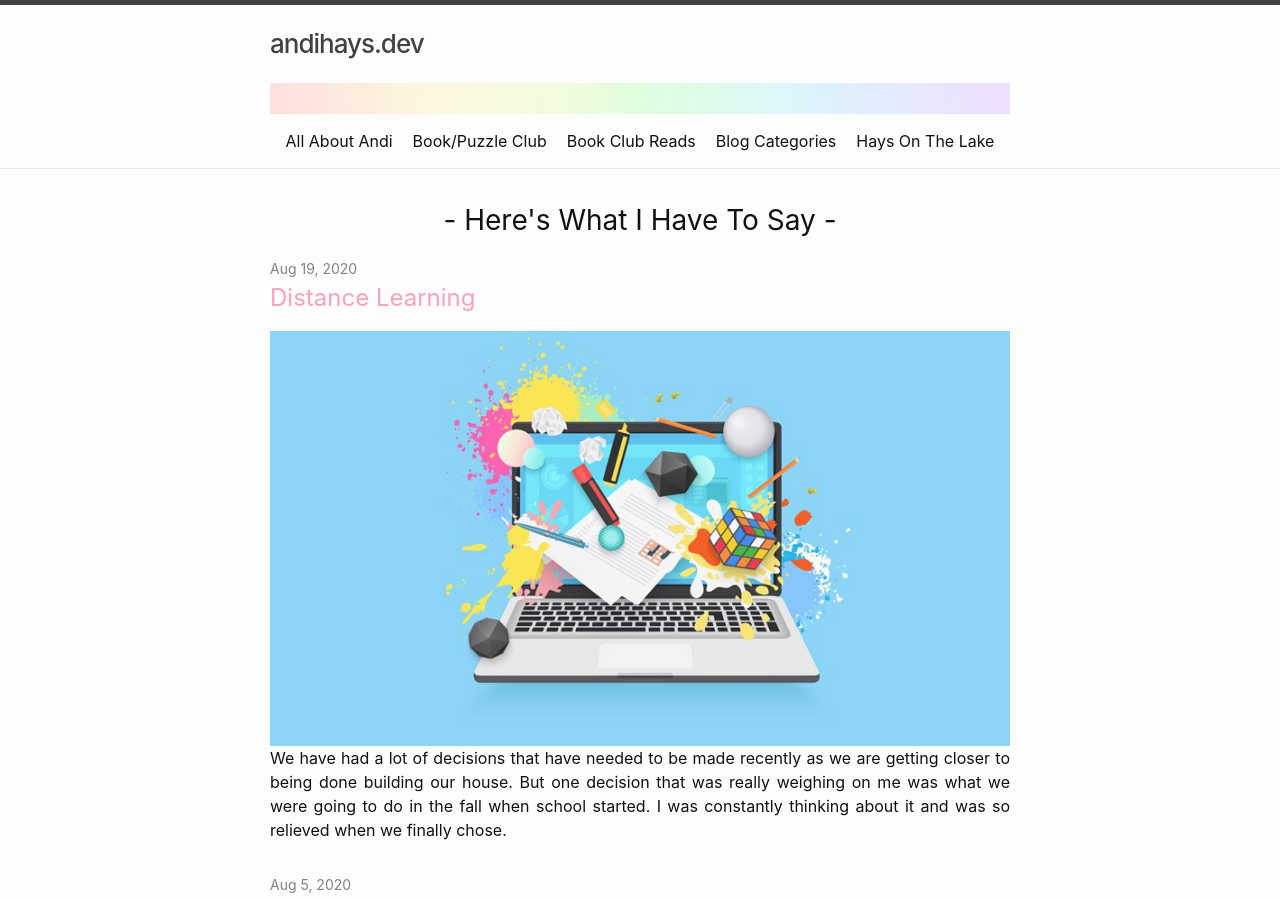
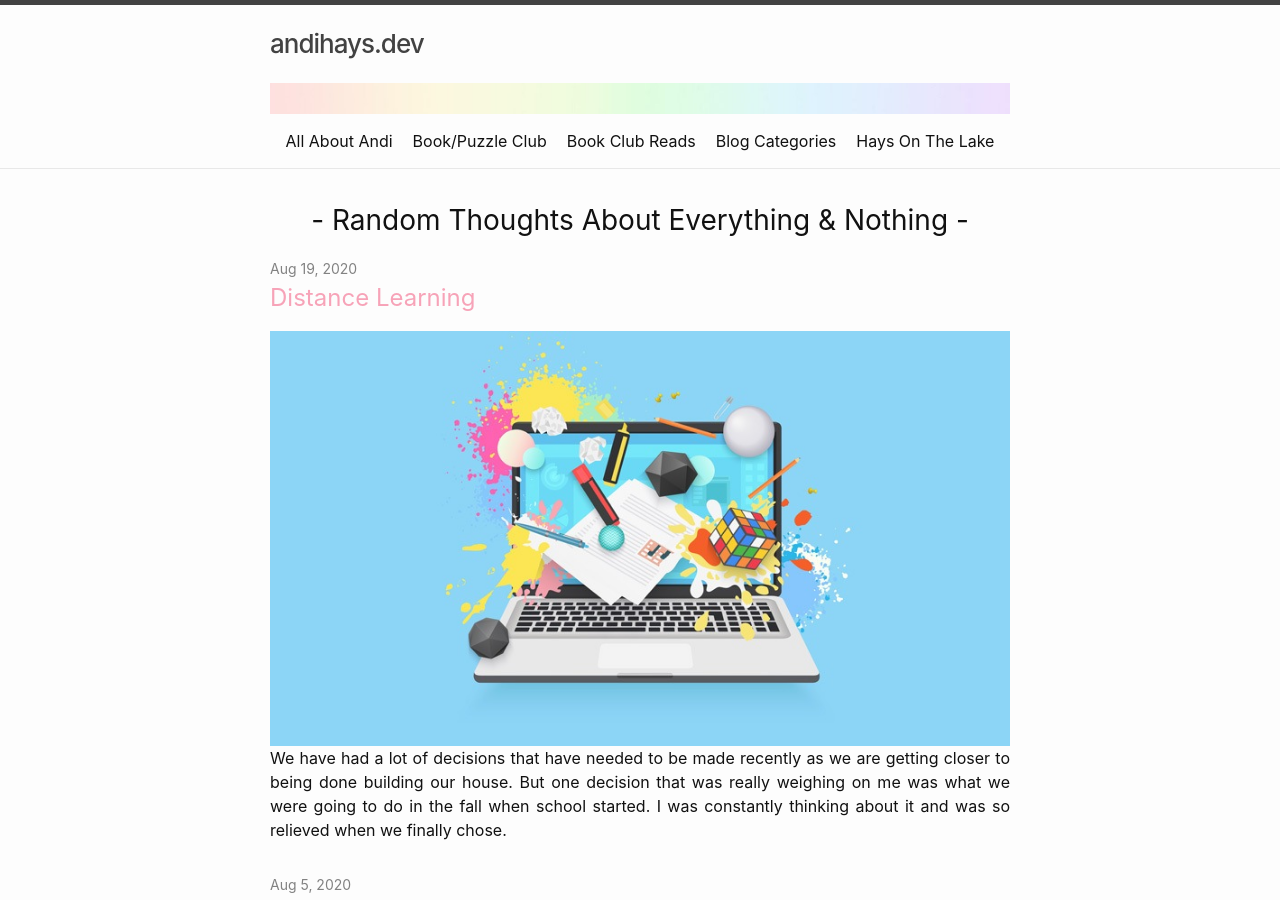
Before and after one commit to minihays/minihays.github.io, a Jekyll site: the page built from index.markdown, in a window 1280 px wide and 900 px high. Built offline with Jekyll 4.4.1, drawn with Linux system fonts in a browser that asks for light colours.

Commit message:
heading changes

```diff
--- a/_layouts/default.html
+++ b/_layouts/default.html
@@ -7,7 +7,7 @@
 
     {%- include header.html -%}
 
-    <main class="page-content" aria-label="Content">
+    <main aria-label="Content" class="page-content">
       <div class="wrapper">
         {{ content }}
       </div>
--- a/_layouts/home.html
+++ b/_layouts/home.html
@@ -10,7 +10,7 @@ layout: default
   {{ content }}
 
   {%- if site.posts.size > 0 -%}
-    <h1 class="post-list-heading">{{ page.list_title | default: "- Here's What I Have To Say -" }}</h1>
+    <h1 class="post-list-heading">{{ page.list_title | default: "- Random Thoughts About Everything & Nothing -" }}</h1>
     <ul class="post-list">
       {%- for post in site.posts -%}
         <li>
```
